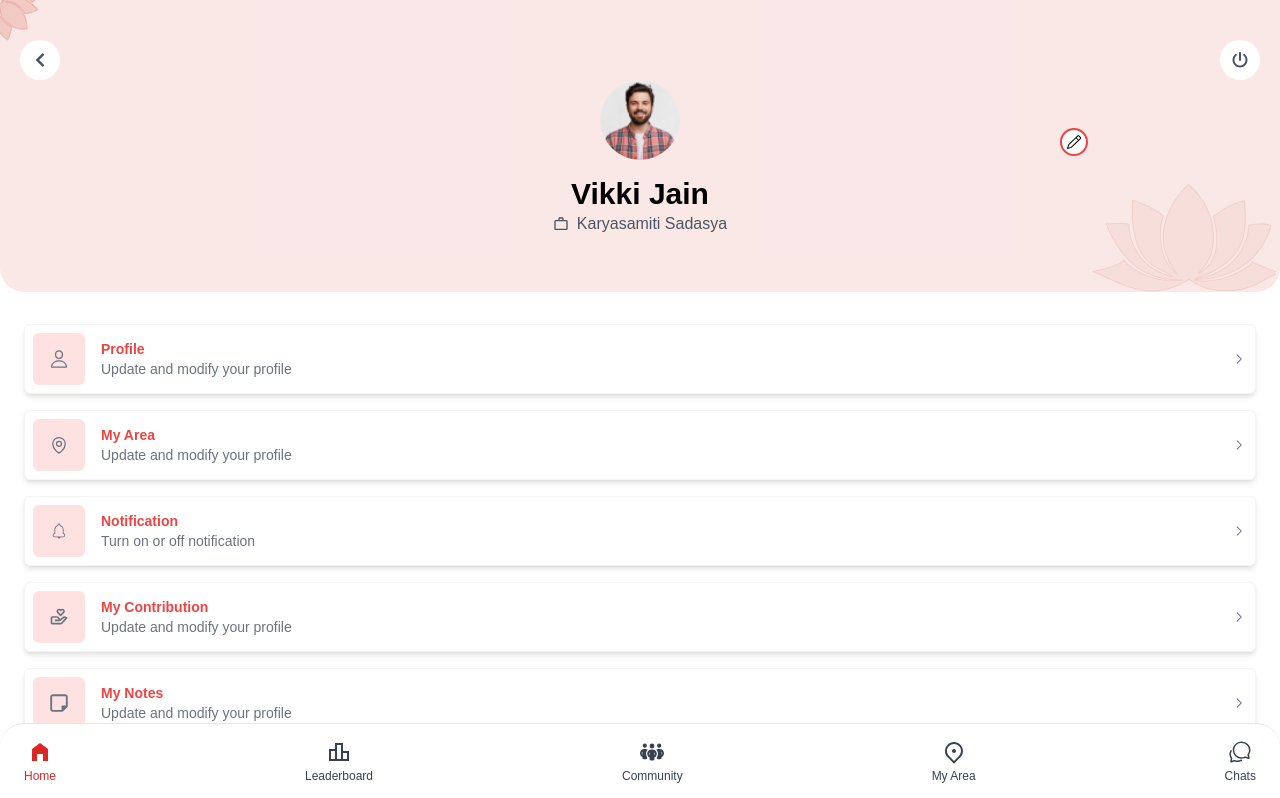
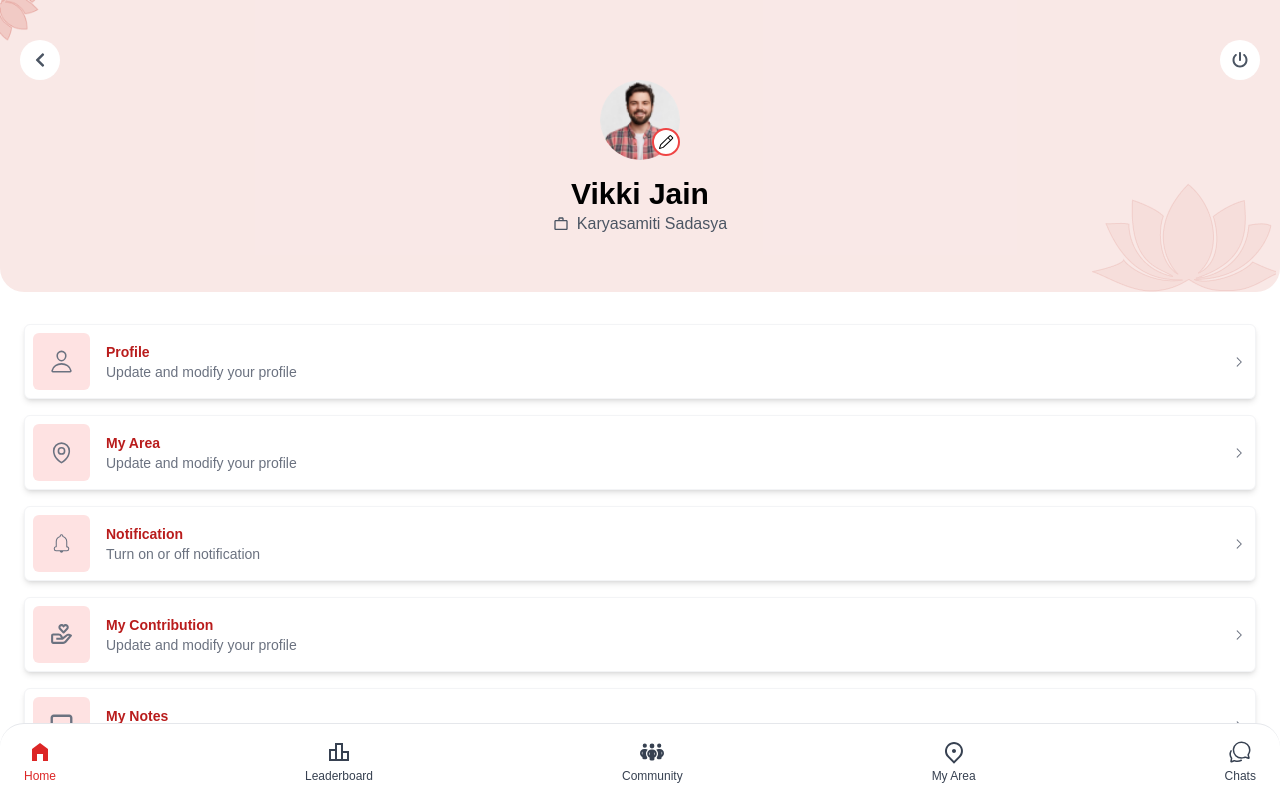
Before and after one commit to SrijaAdhya12/assignment, a React (Vite) app in the folder client/: page /profile in a window 1280 px wide. Shown: the top 798 px of the page. Built offline with nearby package versions, Linux system fonts and the light colour scheme.

Commit message:
feat: added edit icon

```diff
--- a/client/src/components/ProfileBox.jsx
+++ b/client/src/components/ProfileBox.jsx
@@ -31,10 +31,10 @@ const ProfileBox = () => {
         <div key={option.name} className="flex gap-4 items-center justify-between p-2 bg-white rounded-md shadow-md border border-gray-100 hover:scale-105 transition-all duration-300">
           <div className="flex items-center gap-4">
             <div className='flex items-center justify-center text-gray-500 bg-red-100 rounded-md p-4'>
-              <option.icon size={20} />
+              <option.icon size={25} />
             </div>
             <div>
-              <h3 className="text-sm font-semibold text-red-500">{option.name}</h3>
+              <h3 className="text-sm font-semibold text-red-700">{option.name}</h3>
               <p className="font-thin text-sm text-gray-500">{option.description}</p>
             </div>
             </div>
--- a/client/src/components/ViewAllButton.jsx
+++ b/client/src/components/ViewAllButton.jsx
@@ -2,7 +2,7 @@ import React from 'react'
 
 const ViewAllButton = () => {
   return (
-      <button className="bg-red-600 text-white px-6 py-2 rounded-md text-sm hover:scale-105 transition-all duration-300 hover:bg-white hover:text-red-600 hover:border-red-600 hover:border-2">View All</button>
+      <button className="bg-red-600 text-white px-6 py-2 rounded-md text-sm  hover:bg-white hover:text-red-600 hover:border-red-600 hover:border-2">View All</button>
   )
 }
 
--- a/client/src/section/ProfileSection.jsx
+++ b/client/src/section/ProfileSection.jsx
@@ -26,7 +26,7 @@ const ProfileSection = () => {
         <div className="flex items-center justify-center">
           <img src={profile} alt="profile" className="w-20 h-20 rounded-full" />
           <div className="relative">
-          <div className="fixed z-10 right-48 top-32 flex items-center justify-center w-7 h-7 bg-white rounded-full border-red-500 border-2">
+          <div className="absolute z-10 right-0 top-2 flex items-center justify-center w-7 h-7 bg-white rounded-full border-red-500 border-2">
             <GoPencil />
           </div>
           </div>
```
